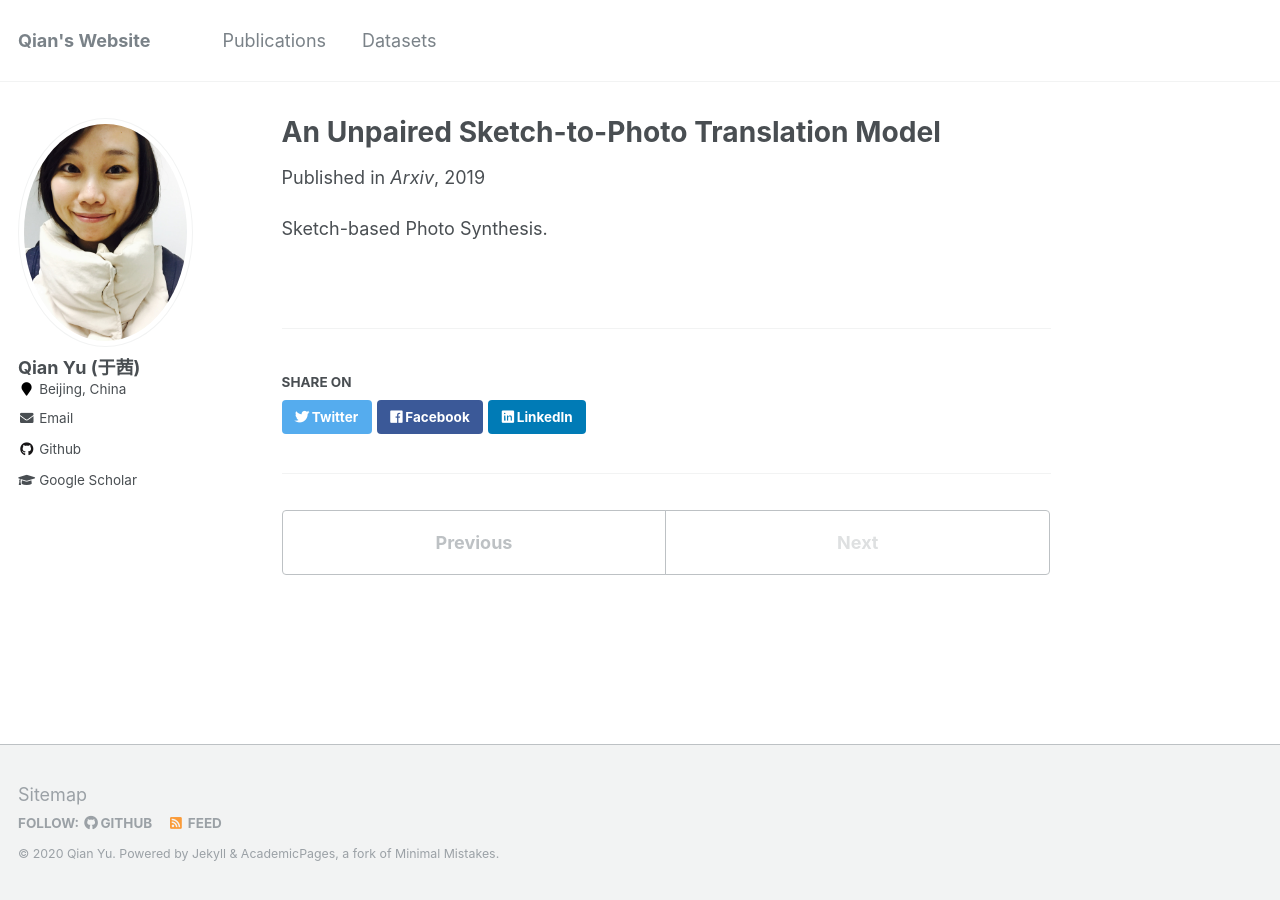
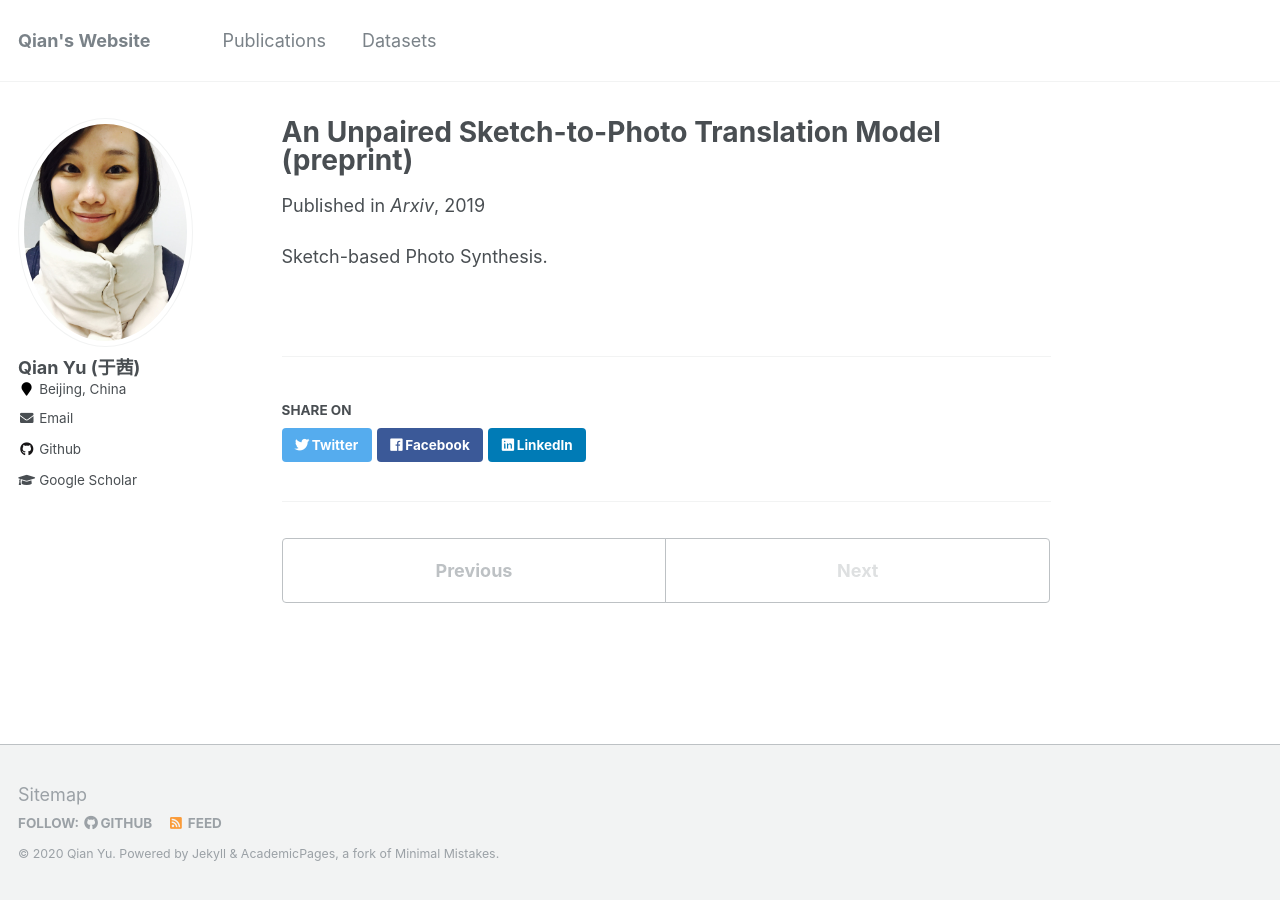
Before and after one commit to yuqian1023/yuqian1023.github.io, a Jekyll site: the page built from _publications/2020-02-23-paper-title-number-9.md, in a window 1280 px wide. Built offline with Jekyll 4.4.1, drawn with Linux system fonts in a browser that asks for light colours.

Commit message:
publications

```diff
--- a/_publications/2020-02-23-paper-title-number-9.md
+++ b/_publications/2020-02-23-paper-title-number-9.md
@@ -1,5 +1,5 @@
 ---
-title: "An Unpaired Sketch-to-Photo Translation Model"
+title: "An Unpaired Sketch-to-Photo Translation Model (preprint)"
 collection: publications
 permalink: /publication/2020-02-23-paper-title-number-9
 excerpt: 'Sketch-based Photo Synthesis.'
```
Also changed, not shown: _publications/2020-02-23-paper-title-number-5.md (+0 -1 lines).
